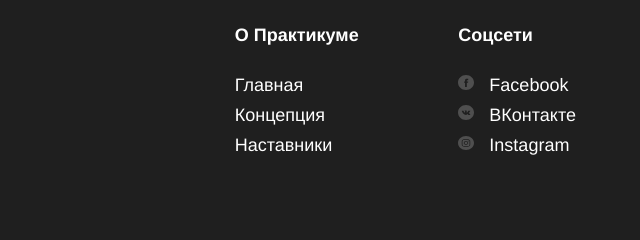
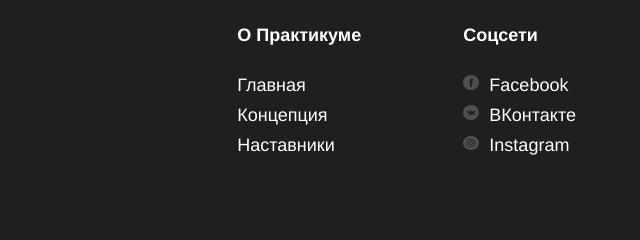
Before and after one commit to push-mybuttons/how-to-learn, a plain HTML site: page index.html in a window 1280 px wide. Shown: the part 3646-3886 px from the top of the page, 640-1280 px from the left. Drawn offline with Linux system fonts and the light colour scheme.

Commit message:
fixed class naming

```diff
--- a/index.html
+++ b/index.html
@@ -143,8 +143,8 @@
         </div>
         <div class="footer__column footer__column_content_info">
           <h3 class="footer__column-heading">О Практикуме</h3>
-          <nav class="footer__column-links">
-            <ul class="footer__column-link">
+          <nav class="footer__column-navigation">
+            <ul class="footer__column-links">
               <li>
                 <a class="footer__column-link" href="#">Главная</a>
               </li>
@@ -159,25 +159,19 @@
         </div>
         <div class="footer__column footer__column_content_social">
             <h3 class="footer__column-heading">Соцсети</h3>
-          <nav class="footer__column-links">
-            <ul class="footer__column-link">
+          <nav class="footer__column-navigation">
+            <ul class="footer__column-links">
               <li>
                 <a class="footer__column-link" href="#" target="_blank">
-                  <img src="images/facebook_color_white.svg" alt="Фейсбук" class="footer__social-icon">
-                    Facebook
-                </a>
+                  <img src="images/facebook_color_white.svg" alt="Фейсбук" class="footer__social-icon">Facebook</a>
               </li>
               <li>
                 <a class="footer__column-link" href="#" target="_blank">
-                  <img src="images/vk_color_white.svg" alt="ВКонтакте" class="footer__social-icon">
-                    ВКонтакте
-                </a>
+                  <img src="images/vk_color_white.svg" alt="ВКонтакте" class="footer__social-icon">ВКонтакте</a>
               </li>
               <li>
                 <a class="footer__column-link" href="#" target="_blank">
-                  <img src="images/instagram_color_white.svg" alt="Инстаграм" class="footer__social-icon">
-                  Instagram
-                </a>
+                  <img src="images/instagram_color_white.svg" alt="Инстаграм" class="footer__social-icon">Instagram</a>
               </li>
             </ul>
           </nav>
--- a/styles/style.css
+++ b/styles/style.css
@@ -310,11 +310,16 @@
   font-weight: bold;
 }
 
+.footer__column-navigation{
+  margin: 0 0 16px 0;
+}
+
 .footer__column-links{
-  margin: 0 0 16px 0;
+  margin: 0;
   padding: 0;
   display: flex;
   flex-direction: column;
+  list-style-type: none;
 }
 
 .footer__column-link{
@@ -322,7 +327,6 @@
   font-size: 18px;
   font-weight: normal;
   text-decoration-line: none;
-  list-style-type: none;
   color: white;
   margin: 0;
   padding: 0;
@@ -332,4 +336,6 @@
   width: 16px;
   height: 16px;
   margin-right: 10px;
+  margin-top: auto;
+  margin-bottom: auto;
 }
```
